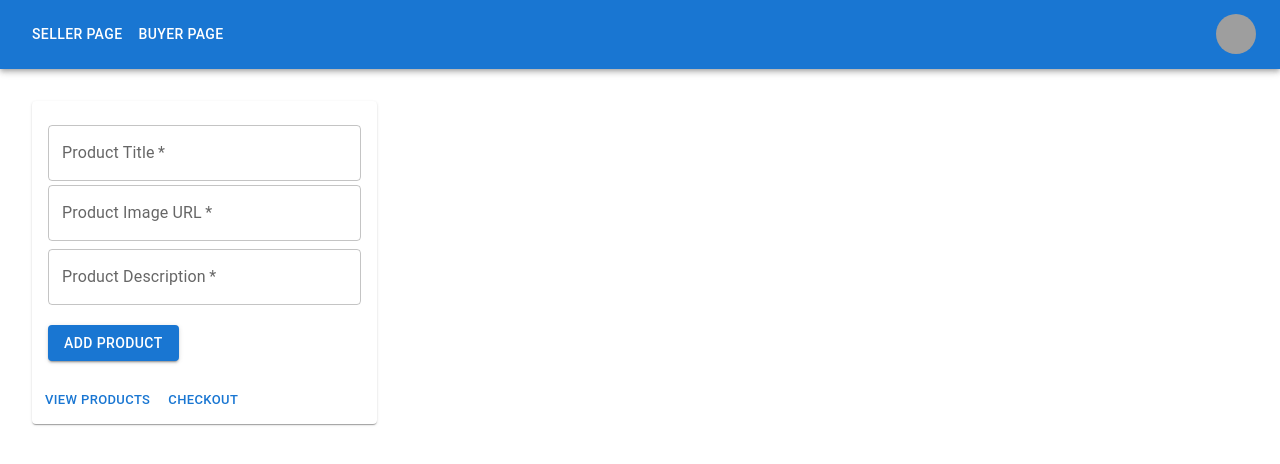
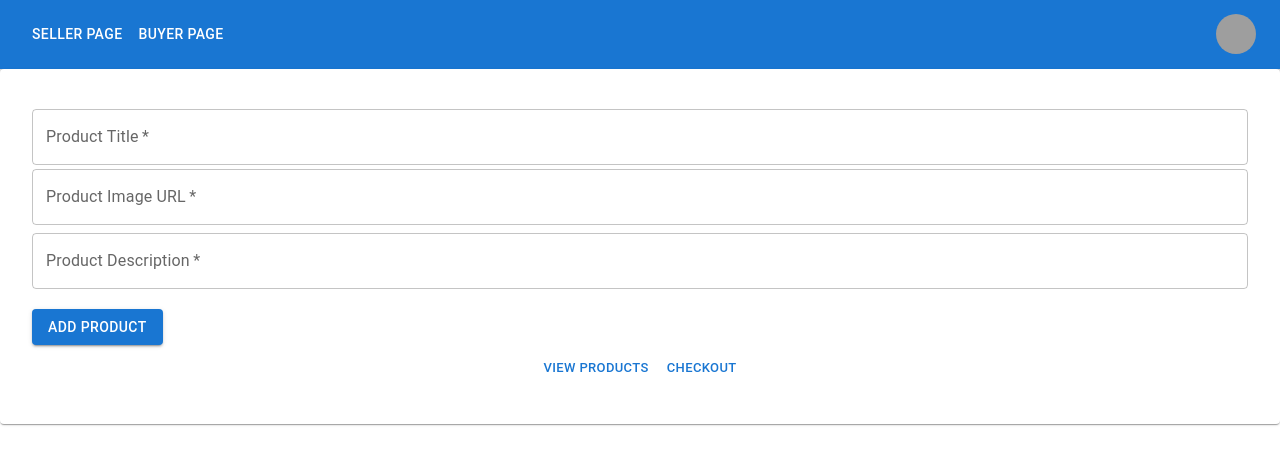
Before and after one commit to U1-tkarsh/Mern_Cubexo_E-commerce, a React (Vite) app in the folder frontend/: page /seller in a window 1280 px wide. Shown: the top 464 px of the page. Built offline with nearby package versions, Linux system fonts and the light colour scheme; sample sign-in values are in the browser's storage; grey boxes are pictures that could not be loaded.

Commit message:
Seller Dashboard UI is improved

```diff
--- a/frontend/src/pages/Seller.jsx
+++ b/frontend/src/pages/Seller.jsx
@@ -1,4 +1,4 @@
-import { Box, Button, CardActions, TextField, CardContent, Card } from '@mui/material';
+import { Box, Button, CardActions, TextField, Paper } from '@mui/material';
 import { useState } from "react";
 import API from "../../api/axios";
 import { Link } from 'react-router-dom';
@@ -26,9 +26,10 @@ export default function MediaCard() {
   };
 
   return (
+    <Paper>
       <Box sx={{ width: '100%', padding: 2 }}>
-      <Card sx={{ maxWidth: 345, margin: 2 }}>
-        <CardContent>
+        <Box sx={{ display: 'flex', alignContent: 'center', alignItems: 'center', flexDirection: 'column', padding: 2 }}>
+          <Box sx={{ width: '100%' }}>
             <Box display={'flex'} flexDirection={'column'} marginBottom={2}>
               <TextField
                 id="outlined-basic"
@@ -63,12 +64,13 @@ export default function MediaCard() {
             <Button onClick={addTask} variant="contained" color="primary">
               Add Product
             </Button>
-        </CardContent>
+          </Box>
           <CardActions>
             <Button size="small"><Link to='/'>View Products</Link></Button>
             <Button size="small">Checkout</Button>
           </CardActions>
-      </Card>
         </Box>
+      </Box>
+    </Paper>
   );
 }
```
Lines whose indentation alone changed are shown as unchanged.
